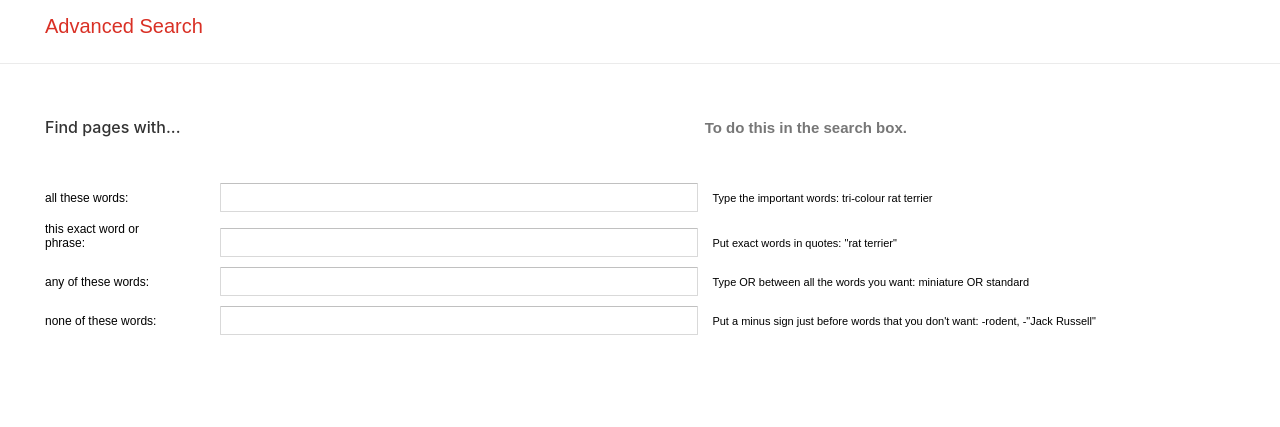
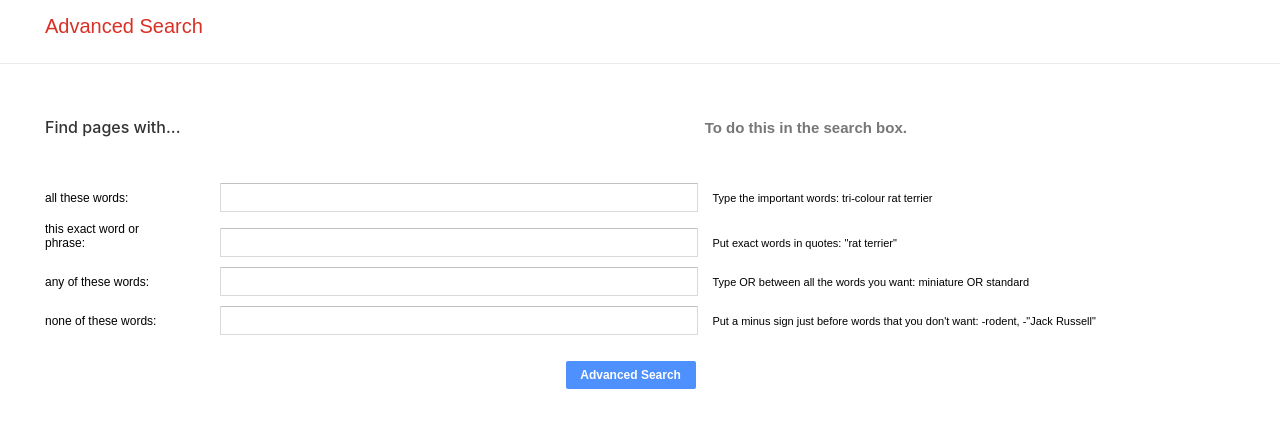
Before and after one commit to samikasasbeh/CS50W-0, a plain HTML site: page advanced.html in a window 1280 px wide. Shown: the part 75-502 px from the top of the page. Drawn offline with Linux system fonts and the light colour scheme.

Commit message:
adding button

```diff
--- a/advanced.css
+++ b/advanced.css
@@ -102,3 +102,24 @@ h3{
     width: 10%;
     font-size: 12px;
 }
+
+.inputbarbtn{
+    margin-top: 25px;
+    text-align: right;
+    height: 25px;
+    margin-left: 50px ;
+    width: 49%;
+
+    padding: 1px 8px;
+}
+.button{
+    background-color: #4d90fe;
+    color: #fff;
+    border-radius: 2px;
+    font-family: Arial, Helvetica, sans-serif;
+    width: 130px;
+    height: 28px;
+    font-size: 12px;
+    font-weight: bold;
+    border: none;
+}
--- a/advanced.html
+++ b/advanced.html
@@ -52,7 +52,9 @@
                 </div>
             </div>
         </form>
-
+        <div class='inputbarbtn'>
+            <input class="button" type="submit" value="Advanced Search" >
+        </div>
        </div>
 
 
```
